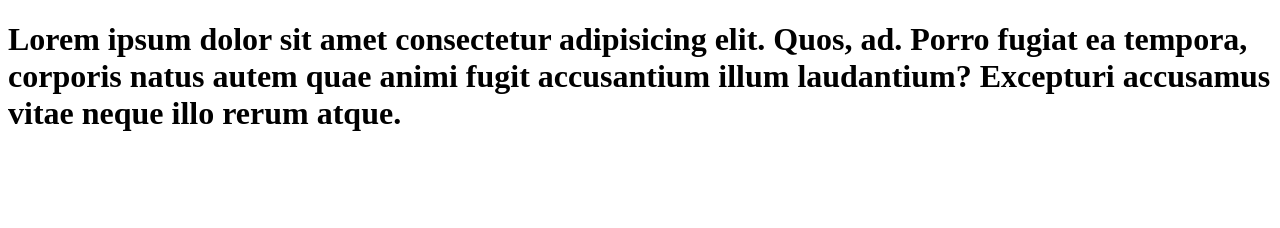
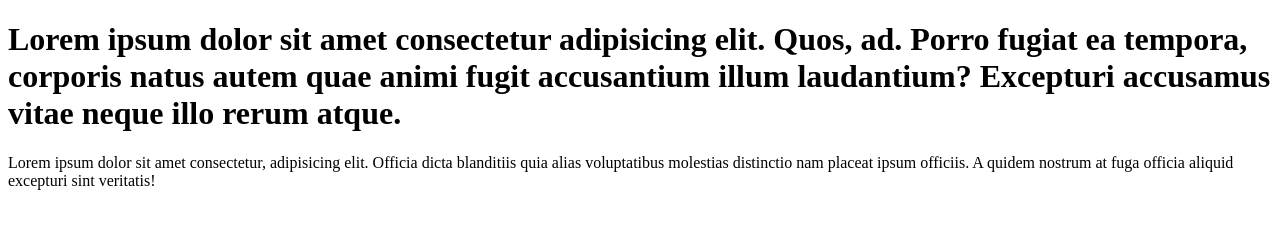
Before and after one commit to natana1992/learn-git, a plain HTML site: page index.html in a window 1280 px wide. Drawn offline with Linux system fonts and the light colour scheme.

Commit message:
add p to code

```diff
--- a/index.html
+++ b/index.html
@@ -7,5 +7,6 @@
 </head>
 <body>
     <h1>Lorem ipsum dolor sit amet consectetur adipisicing elit. Quos, ad. Porro fugiat ea tempora, corporis natus autem quae animi fugit accusantium illum laudantium? Excepturi accusamus vitae neque illo rerum atque.</h1>
+    <p>Lorem ipsum dolor sit amet consectetur, adipisicing elit. Officia dicta blanditiis quia alias voluptatibus molestias distinctio nam placeat ipsum officiis. A quidem nostrum at fuga officia aliquid excepturi sint veritatis!</p>
 </body>
 </html>
```
